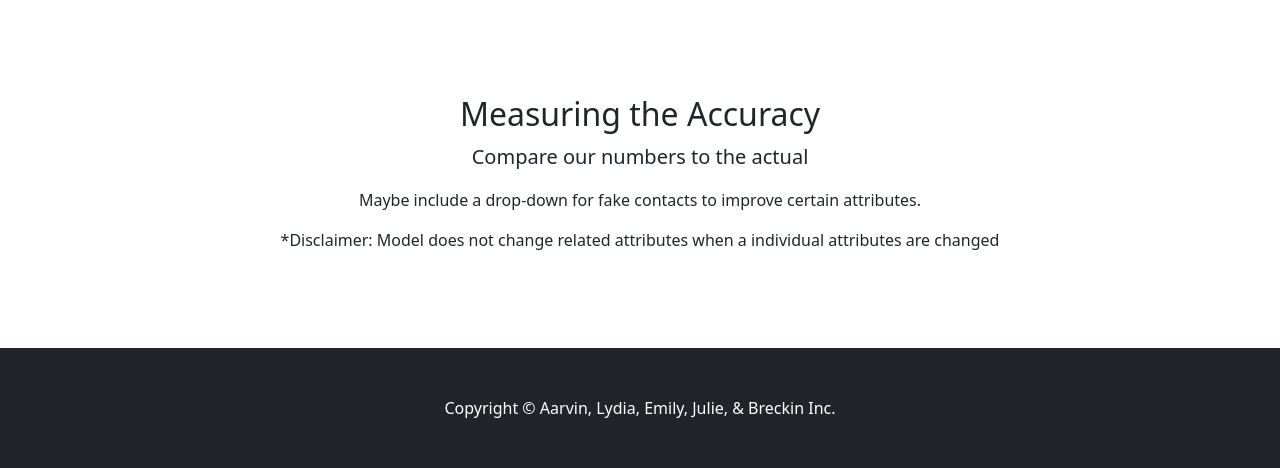
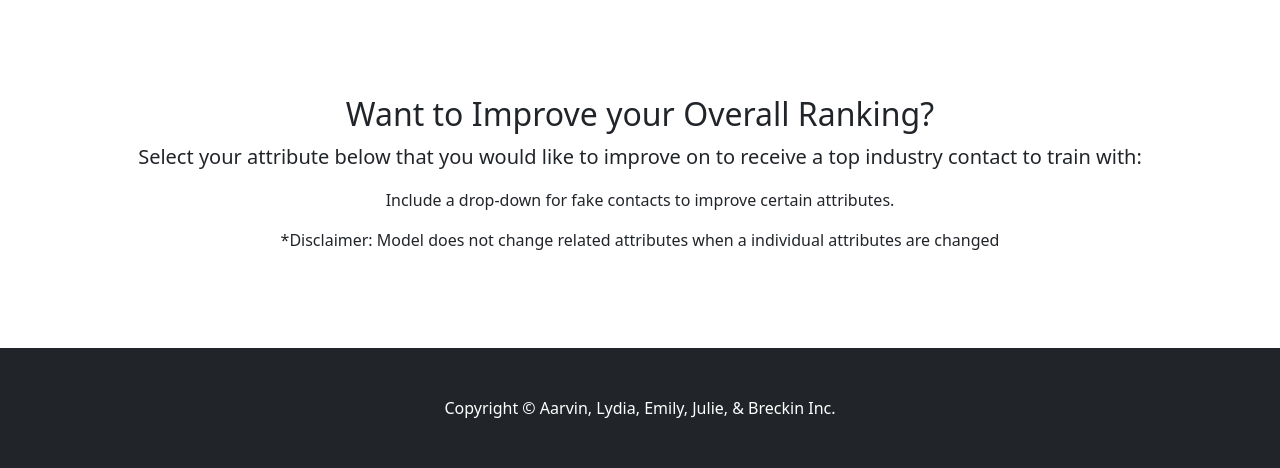
Before and after one commit to juliemcbaker/FIFA-22-Predictions, a Flask app: page / in a window 1280 px wide. Shown: the part 1403-1871 px from the top of the page. Run offline with Flask 2, Linux system fonts and the light colour scheme; some libraries are stand-ins or nearby versions.

Commit message:
Pushing updated index

```diff
--- a/templates/index.html
+++ b/templates/index.html
@@ -56,8 +56,8 @@
                     <div class="row">
                         <div class="col-md-2">
                             <div class="well">
-                                <h5>Sprint Speed:</h5>
-                                <select id="selDataset" name='SprintSpeed'>
+                                <h5>Defending:</h5>
+                                <select id="selDataset" name='Defending'>
                                     <option value="5"> 5 </option>
                                     <option value="10"> 10 </option>
                                     <option value="15"> 15 </option>
@@ -113,8 +113,8 @@
                         </div>
                         <div class="col-md-2">
                             <div class="well">
-                                <h5>Agility:</h5>
-                                <select id="selDataset" name='Agility'
+                                <h5>Positioning:</h5>
+                                <select id="selDataset" name='Positioning'
                                     <option value="5"> 5 </option>
                                     <option value="10"> 10 </option>
                                     <option value="15"> 15 </option>
@@ -169,8 +169,8 @@
                         </div>
                         <div class="col-md-2">
                             <div class="well">
-                                <h5>Short Passing:</h5>
-                                <select id="selDataset" name='ShortPassing'
+                                <h5>Pace Total:</h5>
+                                <select id="selDataset" name='PaceTotal'
                                     <option value="5"> 5 </option>
                                     <option value="10"> 10 </option>
                                     <option value="15"> 15 </option>
@@ -197,8 +197,8 @@
                         </div>
                         <div class="col-md-2">
                             <div class="well">
-                                <h5>Long Passing:</h5>
-                                <select id="selDataset" name='LongPassing'
+                                <h5>Short Passing:</h5>
+                                <select id="selDataset" name='ShortPassing'
                                     <option value="5"> 5 </option>
                                     <option value="10"> 10 </option>
                                     <option value="15"> 15 </option>
@@ -250,9 +250,9 @@
         <div class="container my-5">
             <div class="row justify-content-center">
                 <div class="col-lg-12">
-                    <h2>Measuring the Accuracy</h2>
-                    <p class="lead">Compare our numbers to the actual</p>
-                    <p class="mb-0">Maybe include a drop-down for fake contacts to improve certain attributes.</p>
+                    <h2>Want to Improve your Overall Ranking?</h2>
+                    <p class="lead">Select your attribute below that you would like to improve on to receive a top industry contact to train with:</p>
+                    <p class="mb-0">Include a drop-down for fake contacts to improve certain attributes.</p>
                     <p></p>
                             <p class="mb-0">*Disclaimer: Model does not change related attributes when a individual attributes are changed
                             </p>
```
Also changed, not shown: 1 other file.
